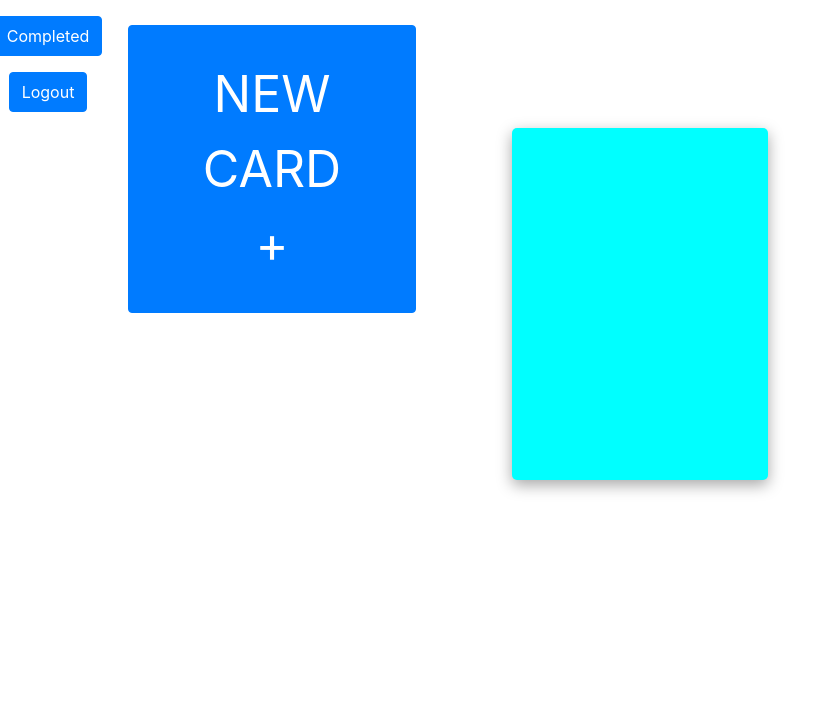
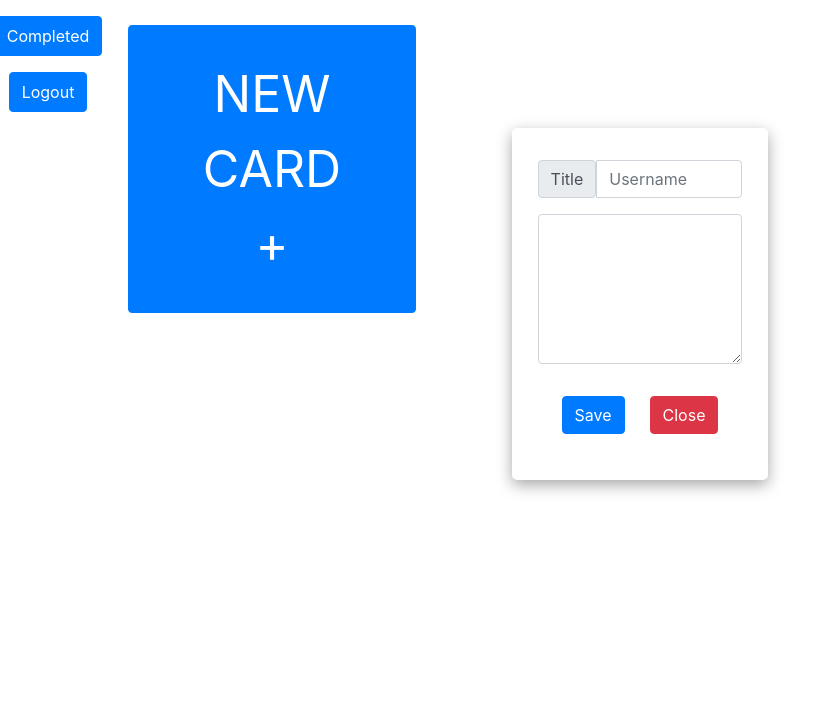
Before and after one commit to Nagum0/todo-app, a Flask app: page /home in a window 1280 px wide. Shown: the top 720 px of the page, without its empty margins (0-839 px from the left). Run offline with Flask 3, Linux system fonts and the light colour scheme; the visitor is signed in with stand-in values (Sample User, id 1); data that the repository does not hold is empty.

Commit message:
Finished new card template.

```diff
--- a/static/css/style.css
+++ b/static/css/style.css
@@ -96,7 +96,7 @@
     width: 20%;
     height: 22rem;
 
-    background-color: aqua;
+    background-color: white;
     border-radius: 5px;
     box-shadow: rgba(0, 0, 0, 0.35) 0px 5px 15px;
     z-index: 4;
--- a/templates/home.html
+++ b/templates/home.html
@@ -55,7 +55,28 @@
 
     <!-- New card popup -->
     <div class="add_new_card">
+        <!-- Title -->
+        <div class="input-group mb-3"
+             style="margin: 2rem 10%; width: 80%;">
+            <span class="input-group-text" id="basic-addon1">Title</span>
+            <input type="text"
+                   class="form-control"
+                   placeholder="Username"
+                   aria-label="Username"
+                   aria-describedby="basic-addon1">
+        </div>
 
+        <!-- Textarea -->
+        <div class="input-group"
+             style="margin: 0 10%; width: 80%; height: 150px;">
+            <textarea class="form-control" aria-label="With textarea"></textarea>
+        </div>
+
+        <!-- Buttons -->
+        <span style="display: flex; justify-content: center; margin-top: 2rem; gap: 25px;">
+            <button type="button" class="btn btn-primary">Save</button>
+            <button type="button" class="btn btn-danger">Close</button>
+        </span>
     </div>
 
     <script src="{{ url_for('static', filename='js/home.js') }}" defer></script>
```
